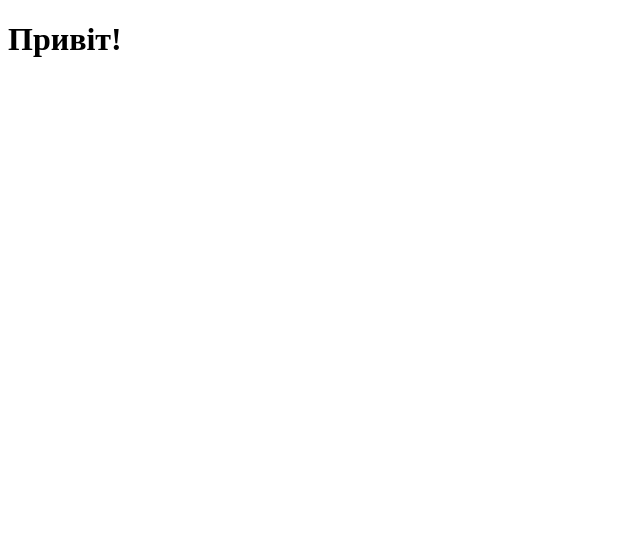
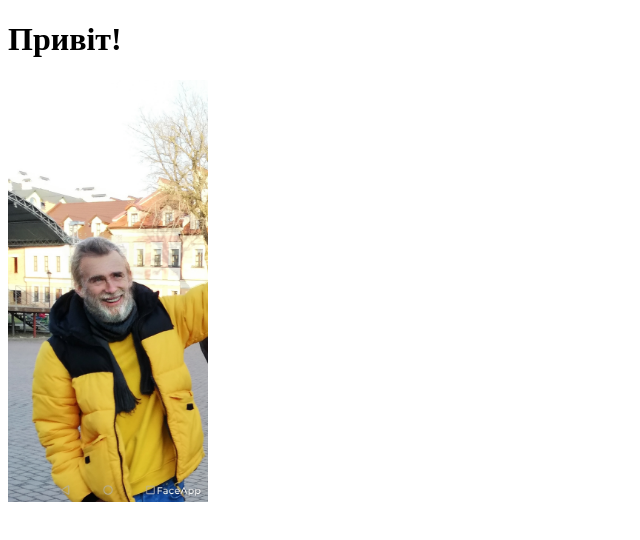
Before and after one commit to NickNaista/goit-js, a plain HTML site: page index.html in a window 1280 px wide. Shown: the whole page, without its empty margins (0-640 px from the left). Drawn offline with Linux system fonts and the light colour scheme.

Commit message:
Add photo

```diff
--- a/index.html
+++ b/index.html
@@ -8,5 +8,6 @@
 </head>
 <body>
 	<h1>Привіт!</h1>
+	<img src="/Ed.jpg" width="200" alt="">
 </body>
 </html>
```
Also changed, not shown: Ed.jpg (added).
